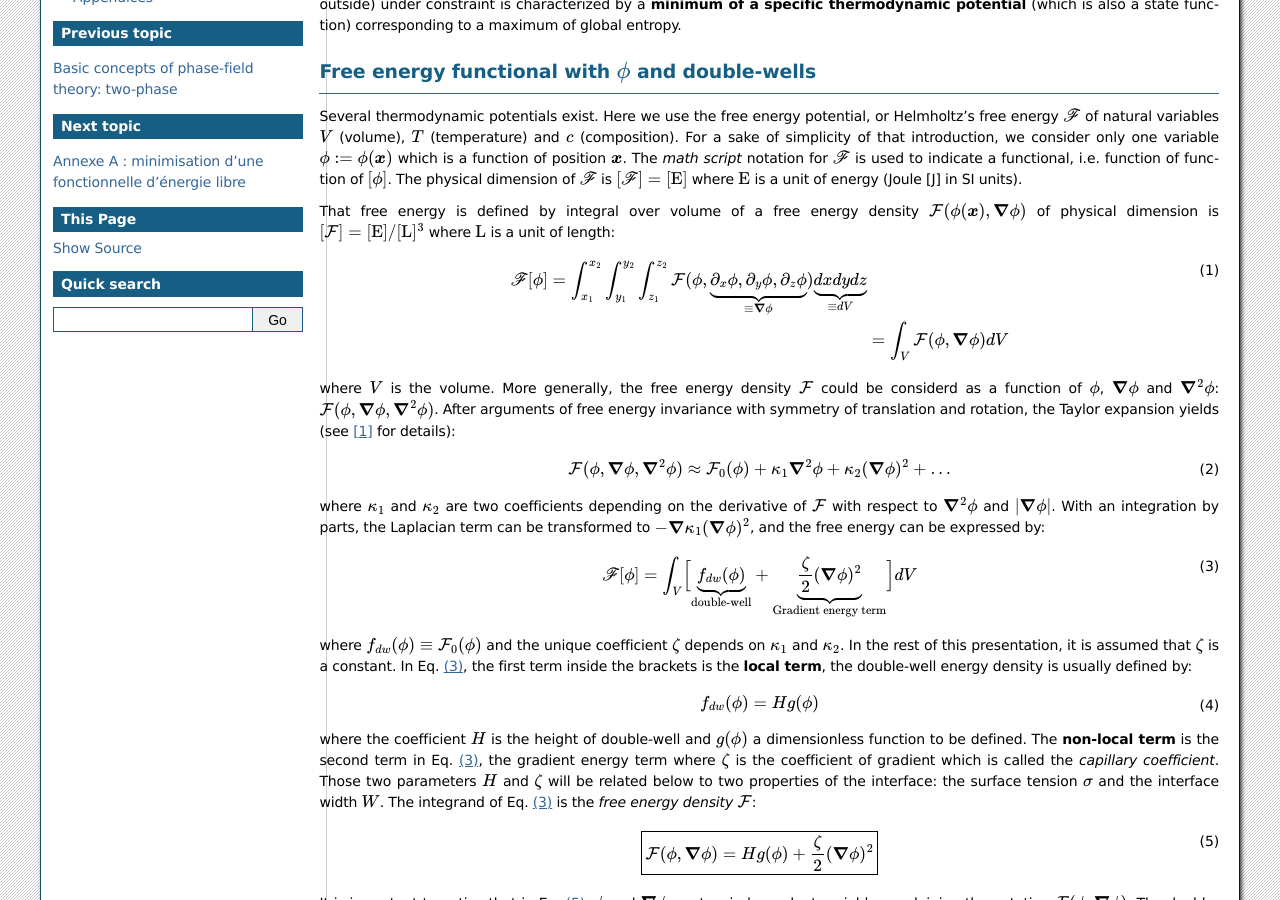
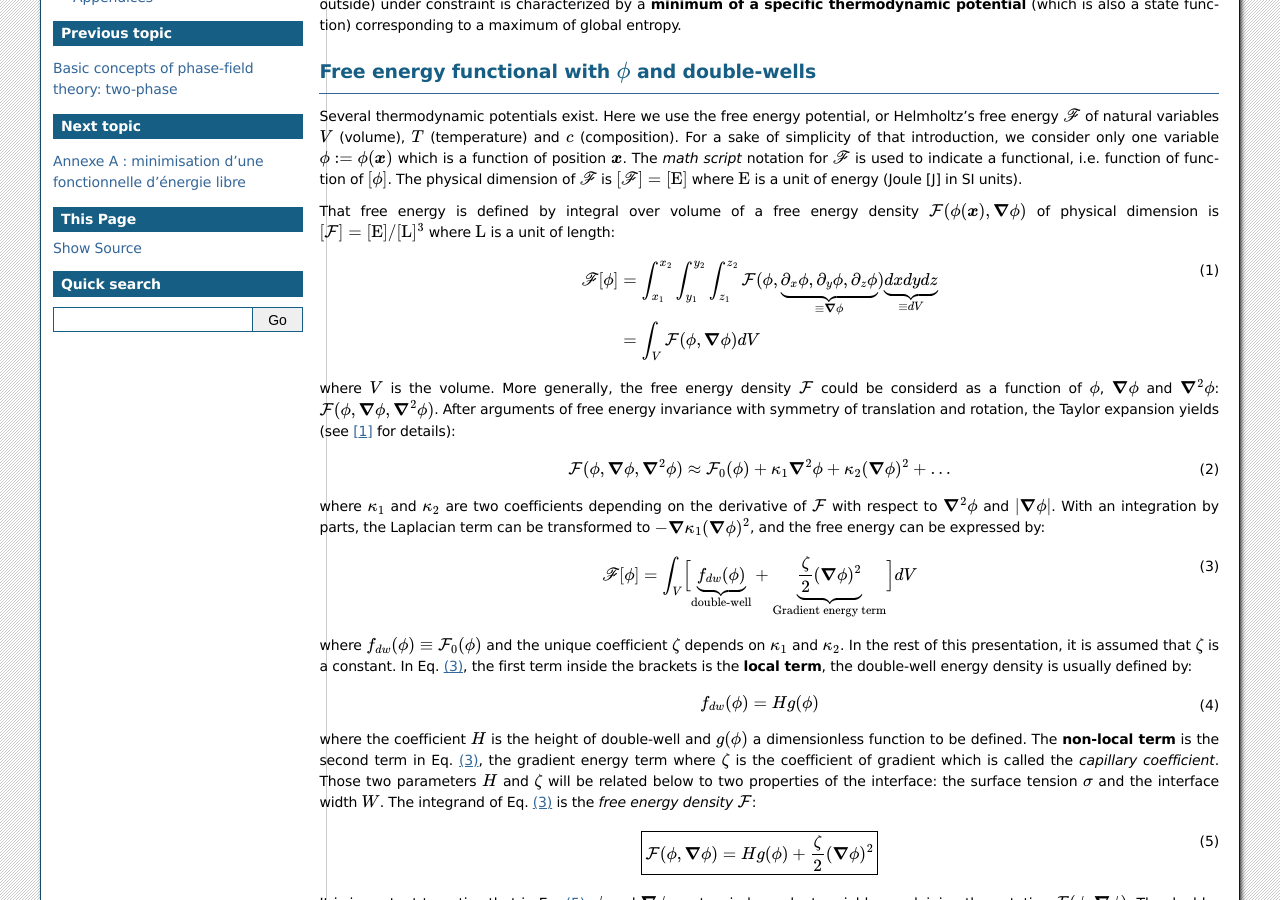
Before and after one commit to cea-lbm-saclay/LBM_Saclay_Documentation, a Sphinx documentation site: the page built from doc/src_doc/05_COURSES/Course_PF/01_Fundamentals_PF.rst, in a window 1280 px wide and 900 px high, scrolled down 352 px. Built offline with Sphinx 7.4.7, drawn with Linux system fonts in a browser that asks for light colours; some of the changed text lies outside the part shown.

```diff
--- a/doc/src_doc/05_COURSES/Course_PF/01_Fundamentals_PF.rst
+++ b/doc/src_doc/05_COURSES/Course_PF/01_Fundamentals_PF.rst
@@ -17,7 +17,7 @@ That free energy is defined by integral over volume of a free energy density :ma
 .. math::
    :label:
 
-   \mathscr{F}[\phi] = \int_{x_{1}}^{x_{2}}\int_{y_{1}}^{y_{2}}\int_{z_{1}}^{z_{2}}\mathcal{F}(\phi,\underbrace{\partial_{x}\phi,\partial_{y}\phi,\partial_{z}\phi}_{\equiv\boldsymbol{\nabla}\phi})\underbrace{dxdydz}_{\equiv dV}\\&=\int_{V}\mathcal{F}(\phi,\boldsymbol{\nabla}\phi)dV
+   \mathscr{F}[\phi] &=\int_{x_{1}}^{x_{2}}\int_{y_{1}}^{y_{2}}\int_{z_{1}}^{z_{2}}\mathcal{F}(\phi,\underbrace{\partial_{x}\phi,\partial_{y}\phi,\partial_{z}\phi}_{\equiv\boldsymbol{\nabla}\phi})\underbrace{dxdydz}_{\equiv dV}\\&=\int_{V}\mathcal{F}(\phi,\boldsymbol{\nabla}\phi)dV
 
 where :math:`V` is the volume. More generally, the free energy density :math:`\mathcal{F}` could be considerd as a function of :math:`\phi`, :math:`\boldsymbol{\nabla}\phi` and :math:`\boldsymbol{\nabla}^2\phi`: :math:`\mathcal{F}(\phi,\boldsymbol{\nabla}\phi,\boldsymbol{\nabla}^{2}\phi)`. After arguments of free energy invariance with symmetry of translation and rotation, the Taylor expansion yields (see [1]_ for details):
 
@@ -182,7 +182,7 @@ The surface tension :math:`\sigma` is the excess of free energy for that equilib
 .. math::
    :label: Def_Surface_Tension_PF_Course
 
-   \sigma=\mathscr{F}[\phi^{eq}]\\&=\int_{-\infty}^{+\infty} \mathcal{F}(\phi^{eq},\frac{d\phi^{eq}}{dx})dx\\&=\int_{-\infty}^{+\infty}\left[ Hg(\phi^{eq})+\frac{\zeta}{2}\left(\frac{d\phi^{eq}}{dx}\right)^{2}\right]dx
+   \sigma &=\mathscr{F}[\phi^{eq}]\\&=\int_{-\infty}^{+\infty} \mathcal{F}(\phi^{eq},\frac{d\phi^{eq}}{dx})dx\\&=\int_{-\infty}^{+\infty}\left[ Hg(\phi^{eq})+\frac{\zeta}{2}\left(\frac{d\phi^{eq}}{dx}\right)^{2}\right]dx
 
 That integral can calculated analytically (see details in :ref:`Calculation-Surface-Tension`):
 
```
